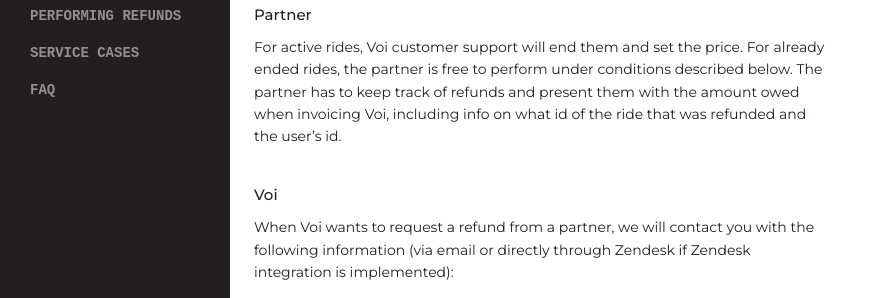
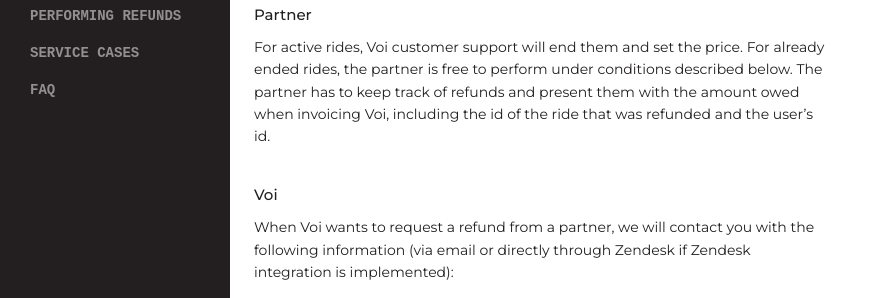
Before and after one commit to voi-api/voi-api.github.io, a Jekyll site: the page built from customer-support.md, in a window 1280 px wide and 900 px high, scrolled down 1476 px. Shown: the part 222-520 px from the top of the window, without its empty margins (0-894 px from the left). Built offline with Jekyll 4.4.1, drawn with Linux system fonts in a browser that asks for light colours; some web fonts are replaced.

Commit message:
Update customer-support.md

```diff
--- a/customer-support.md
+++ b/customer-support.md
@@ -46,7 +46,7 @@ We will provide you with the user's e-mail when contacting your customer support
 # Performing Refunds
 ## How to refund
 ### Partner
-For active rides, Voi customer support will end them and set the price. For already ended rides, the partner is free to perform under conditions described below. The partner has to keep track of refunds and present them with the amount owed when invoicing Voi, including info on what id of the ride that was refunded and the user's id.
+For active rides, Voi customer support will end them and set the price. For already ended rides, the partner is free to perform under conditions described below. The partner has to keep track of refunds and present them with the amount owed when invoicing Voi, including the id of the ride that was refunded and the user's id.
 
 ### Voi
 When Voi wants to request a refund from a partner, we will contact you with the following information (via email or directly through Zendesk if Zendesk integration is implemented):
```
